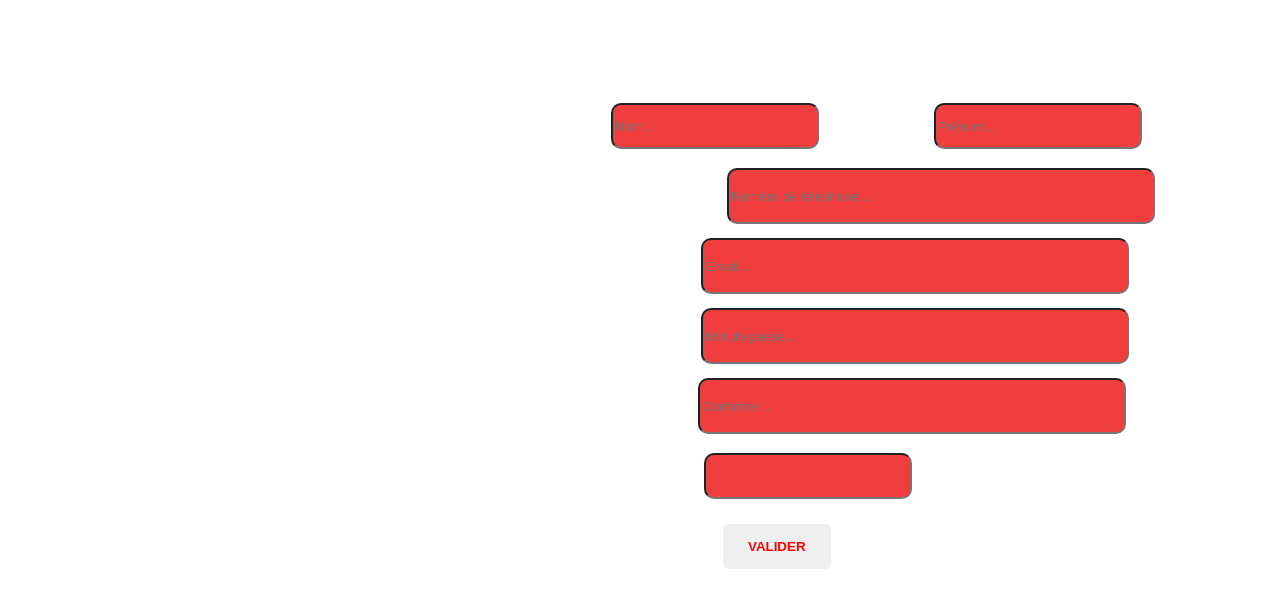
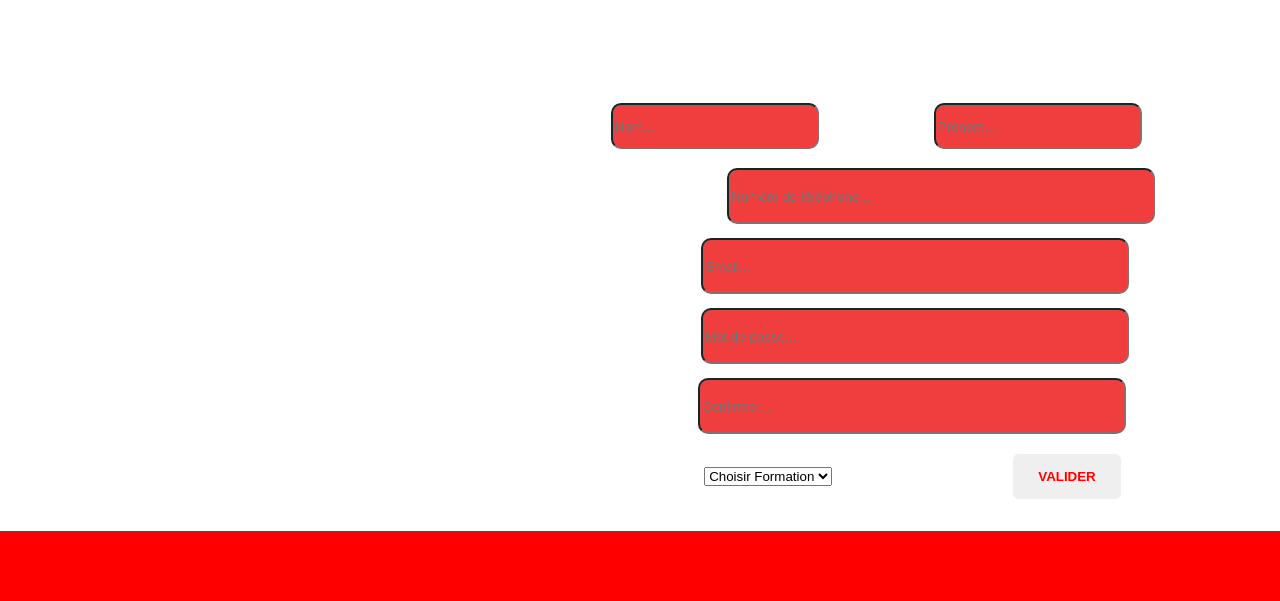
Before and after one commit to Lvmzoo-Dev/hackaton_gomycode, a PHP site: page /inscription.php in a window 1280 px wide. Shown: the part 912-1513 px from the top of the page. After the commit the page ends 1443 px from the top, so only its background shows below. Run offline with PHP 8.4, Linux system fonts and the light colour scheme; tables that the repository leaves empty hold one stand-in row (values such as "Sample post").

Commit message:
Update Inscription

```diff
--- a/TEST.txt
+++ /dev/null
@@ -1 +0,0 @@
-ceci est untest
--- a/connexion.php
+++ b/connexion.php
@@ -1,16 +1,14 @@
 <?php
 
-function pdo_connect_mysql()
-{
-    $db_host = 'localhost';
-    $db_user = 'root';
-    $db_password = '';
-    $db_name = 'gomycode';
 
-    try {
-        $db = new PDO("mysql:host=" . $db_host . ";dbname=" . $db_name, $db_user, $db_password);
-        return $db;
-    } catch (Exception $e) {
-        echo "ERREUR DE CONNEXION A LA BASE DE DONNEES !!";
-    }
+$host = 'localhost';
+$user = 'root';
+$password = 'root';
+$bd = 'gomycode';
+
+try {
+    $db = mysqli_connect($host, $user, $password, $bd);
+    // echo "connexion réussi";
+} catch (Exception $e) {
+    echo "ERREUR DE CONNEXION A LA BASE DE DONNEES !!";
 }
--- a/css/inscription.css
+++ b/css/inscription.css
@@ -50,6 +50,12 @@
     margin-left: 50px;
 }
 
+.form .formation option {
+    width: 100px;
+    height: 50px;
+    padding: 20px;
+}
+
 .form button {
     margin-left: 25%;
     padding: 15px;
--- /dev/null
+++ b/functions/etudiantFunctions.php
@@ -0,0 +1,6 @@
+<?php
+
+function addEtu()
+{
+    global $db;
+}
--- /dev/null
+++ b/functions/formationFunctions.php
@@ -0,0 +1,9 @@
+<?php
+require_once 'connexion.php';
+function getFormations()
+{
+    global $db;
+    $sql = "SELECT * FROM formation";
+    $req = mysqli_query($db, $sql);
+    return $req;
+}
--- a/inscription.php
+++ b/inscription.php
@@ -1,3 +1,29 @@
+<?php
+require_once 'functions/formationFunctions.php';
+$formations = getFormations();
+
+if (isset($_POST['valider'])) {
+    if ($_POST['password'] != $_POST['confMdp']) {
+?>
+        <script>
+            alert("Erreur !!\n Les mots de passe sont différents");
+        </script>
+<?php } else {
+        $name = $_POST['nom'];
+        $firstName = $_POST['prenom'];
+        $email = $_POST['email'];
+        $tel = $_POST['numTel'];
+        $password = $_POST['password'];
+        $choixFormation = $_POST['formation'];
+        echo "Nom: " . $name .
+            "\nPrénom: " . $firstName .
+            "Email: " . $email .
+            "tel: " . $tel .
+            "Formation: " . $choixFormation;;
+    }
+}
+
+?>
 <!DOCTYPE html>
 <html lang="en">
 
@@ -22,23 +48,31 @@
             </span>
         </div>
         <div class="form">
-            <form action="">
+            <form action="" method="POST">
                 <h1 align="center">Inscription</h1>
                 <label for="">NOM</label>
-                &nbsp;&nbsp;&nbsp; <input type="text" id="nom" placeholder="Nom...">
+                &nbsp;&nbsp;&nbsp; <input type="text" name="nom" id="nom" placeholder="Nom...">
                 &nbsp;&nbsp;&nbsp;<label for="">PRENOM</label>
-                &nbsp;&nbsp;&nbsp; <input type="text" id="nom" placeholder="Prénom..."> <br>
+                &nbsp;&nbsp;&nbsp; <input type="text" name="prenom" id="nom" placeholder="Prénom..."> <br>
                 <label for="">Numéro de Téléphone</label>
-                <input type="number" id="nom" class="tel" placeholder="Numéro de téléphone..."> <br>
+                <input type="number" id="nom" name="numTel" class="tel" placeholder="Numéro de téléphone..."> <br>
                 <label for="">Email</label>
-                <input type="mail" id="nom" class="email" placeholder="Email..."> <br>
+                <input type="mail" id="nom" class="email" name="email" placeholder="Email..."> <br>
                 <label for="">MOT DE PASSE</label>
-                <input type="password" id="nom" class="mdp" placeholder="Mot de passe..."> <br>
+                <input type="password" id="nom" class="mdp" name="password" placeholder="Mot de passe..."> <br>
                 <label for="">CONFIRMER</label>
-                <input type="password" id="nom" class="confMdp" placeholder="Confirmer..."> <br>
+                <input type="password" id="nom" class="confMdp" name="confMdp" placeholder="Confirmer..."> <br>
                 <label for="">CHOIX FORMATION</label>
-                <input type="text" id="nom" class="choix"> <br>
-                <button type="submit" id="valider">VALIDER</button>
+                <select class="formation" name="formation" id="">
+                    <option value="">Choisir Formation</option>
+                    <?php
+                    while ($tab = mysqli_fetch_row($formations)) { ?>
+                        <option value="<?= $tab[0] ?>">
+                            <?= $tab[1] ?>
+                        </option>
+                    <?php   } ?>
+                </select>
+                <button type="submit" name="valider" id="valider">VALIDER</button>
             </form>
         </div>
         <div></div>
```
